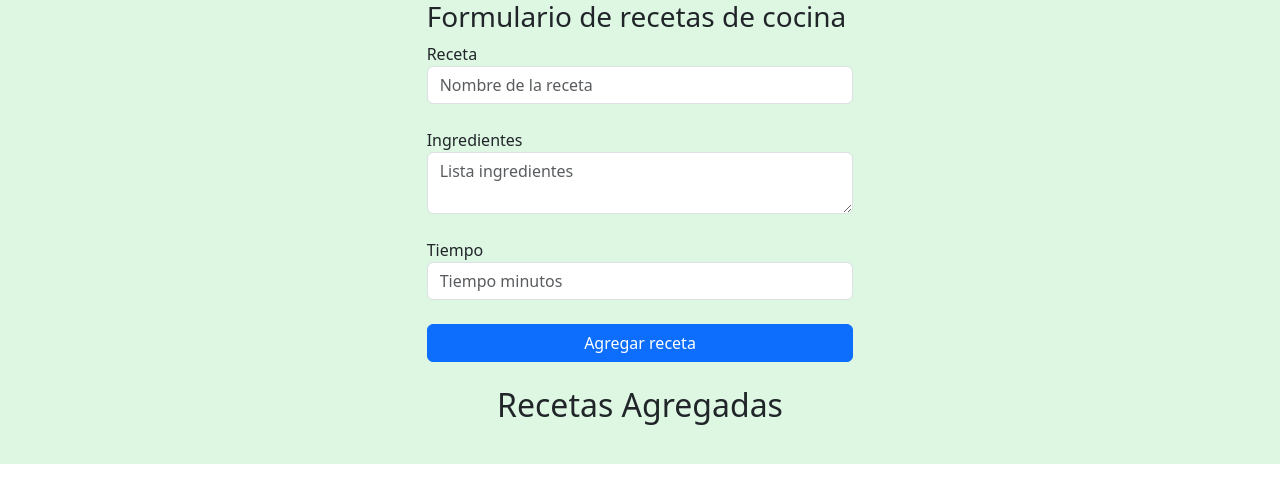
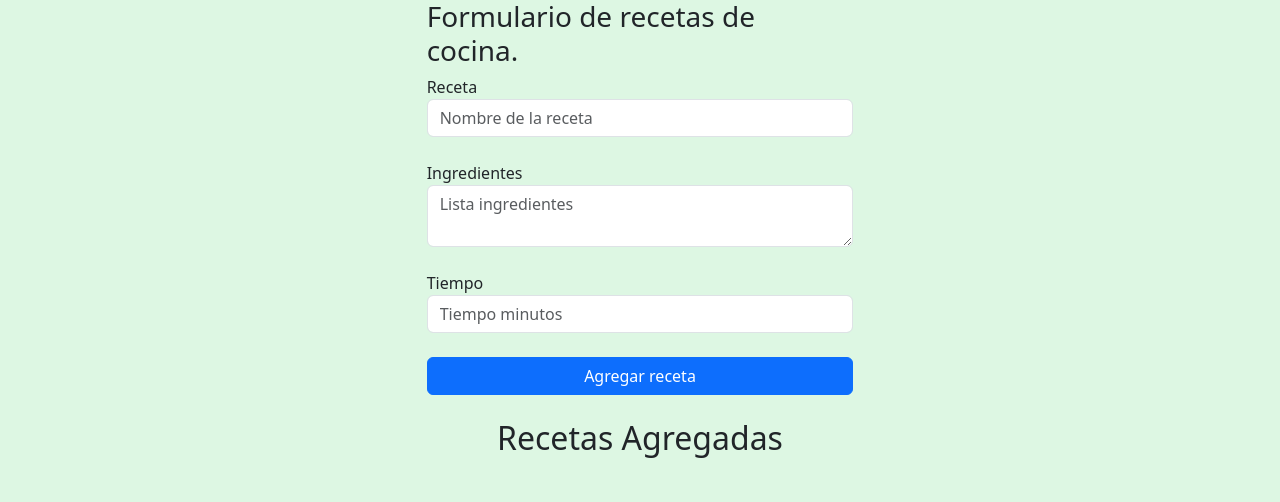
Before and after one commit to LuisDev14/app_recetas, a React (Create React App) app: page / in a window 1280 px wide. Shown: the top 502 px of the page. Built offline with nearby package versions, Linux system fonts and the light colour scheme.

Commit message:
[fix] color de fondo en pantalla completa

```diff
--- a/src/App.js
+++ b/src/App.js
@@ -44,11 +44,11 @@ function RecetaForm() {
   }, [recetasItems]);
 
   return (
-    <div style={{ backgroundColor: "#DDF7E3"}}>
+    <div style={{ backgroundColor: "#DDF7E3", minHeight:"100vh",minWidth:"100vw" }}>
       <div className="d-flex justify-content-center">
         <div className="col-md-4">
 
-          <h3>Formulario de recetas de cocina</h3>
+          <h3>Formulario de recetas de cocina.</h3>
 
           <label>Receta </label>
           <input
```
